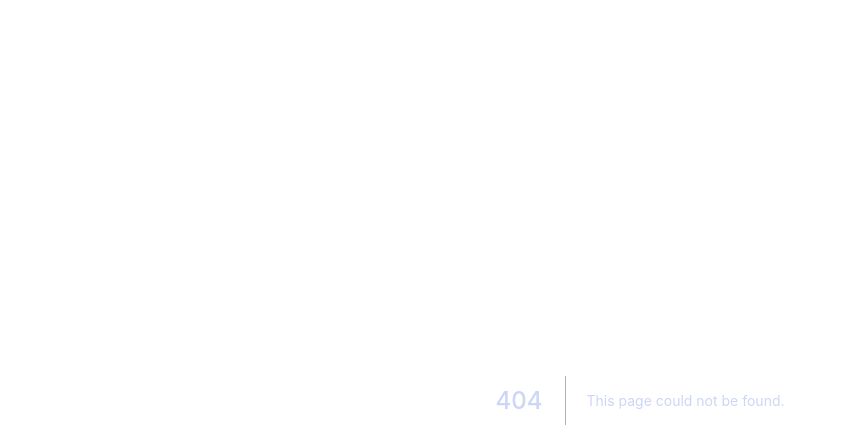
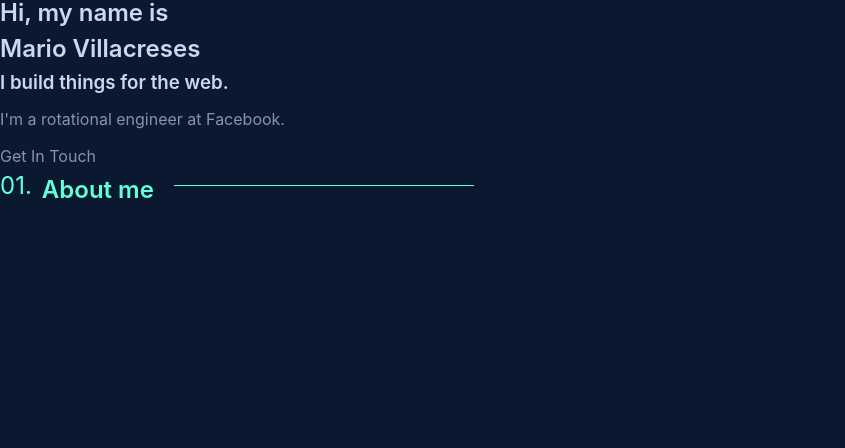
Before and after one commit to villacreses/personal-site-v2, a Next.js app: page /test in a window 1280 px wide. Before the commit this address had no page. Shown: the top 448 px of the page, without its empty margins (0-845 px from the left). Built offline with nearby package versions, Linux system fonts and the light colour scheme.

Commit message:
Begin building test page

```diff
--- /dev/null
+++ b/components/SectionHeader.module.scss
@@ -0,0 +1,33 @@
+@use '../styles/styleVars';
+
+.SectionHeader {
+  display: flex;
+  -webkit-box-align: center;
+  align-items: center;
+  position: relative;
+  margin: 10px 0 40px;
+  width: 100%;
+  white-space: nowrap;
+  color: styleVars.$green;
+
+  &::before {
+    position: relative;
+    bottom: 4px;
+    counter-increment: section 1;
+    content: "0" counter(section) ".";
+    margin-right: 10px;
+    color: styleVars.$green;
+    font-weight: 400;
+  }
+
+  &::after {
+    content: "";
+    display: block;
+    position: relative;
+    top: -5px;
+    width: 300px;
+    height: 1px;
+    margin-left: 20px;
+    background-color: styleVars.$green;
+  }
+}
--- /dev/null
+++ b/components/SectionHeader.tsx
@@ -0,0 +1,8 @@
+import { FC } from 'react';
+import styles from './SectionHeader.module.scss';
+
+const SectionHeader: FC = ({ children }) => (
+  <h2 className={styles.SectionHeader}>{children}</h2>
+);
+
+export default SectionHeader;
--- /dev/null
+++ b/pages/test.tsx
@@ -0,0 +1,29 @@
+import Head from 'next/head';
+import SectionHeader from '../components/SectionHeader';
+
+const Test = () => (
+  <div>
+    <main>
+      <section>
+        <header>
+          <h1>Hi, my name is</h1>
+          <h2>Mario Villacreses</h2>
+          <h3>I build things for the web.</h3>
+        </header>
+        <p>
+          I&apos;m a rotational engineer at Facebook.
+        </p>
+        <a href="mailto:MarioVillacreses@outlook.com">Get In Touch</a>
+      </section>
+      <section id="about">
+        <SectionHeader>About me</SectionHeader>
+        <div className="inner">
+          <div className="text-content"></div>
+          <div className="image-container"></div>
+        </div>
+      </section>
+    </main>
+  </div>
+);
+
+export default Test;
```
